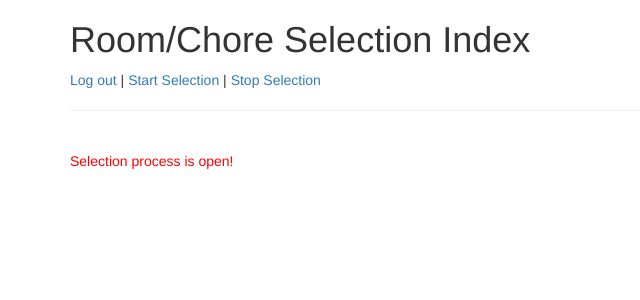
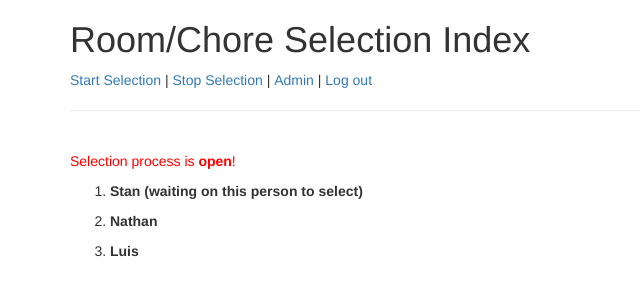
Before and after one commit to luisnaranjo733/pdtTools, a Django app: page / in a window 1280 px wide. Shown: the top 300 px of the page, without its empty margins (0-640 px from the left). Run offline with Django 3.2, Linux system fonts and the light colour scheme; a user stored in the database is signed in; data comes from the database, SQL or seed files in the repository; both versions use the stored data as it was after the commit; parts of the project's set-up code (start-up, migrations or seed data) failed here and were passed over; some libraries are stand-ins or nearby versions.

Commit message:
Selection Queue is mostly working
Queue is being displayed correctly, now need to implement the actual act
of selecting a room and chore

```diff
--- a/roomDoctor/models.py
+++ b/roomDoctor/models.py
@@ -139,9 +139,22 @@ class Person(models.Model):
 
         Ordered by descending house points'''
 
-        return Person.objects.filter(isLiveInField=True).order_by('-pointsField').filter(selectedField=False)
+        return Person.getLiveIns().filter(selectedField=False)
 
+    @staticmethod
+    def getLiveIns():
+        '''Gets all live-ins
 
+        Ordered by descending house points'''
+
+        return Person.objects.filter(isLiveInField=True).order_by('-pointsField')
+
+    def isSelecting(self):
+        queue = self.getSelectionQueue()
+        if queue:
+            return queue.first() == self
+        else:
+            return False
 
     def canTakeRoom(self, room, mates=[]):
         ''' Tells if a list of room mates can take a particular room
@@ -220,7 +233,10 @@ class Person(models.Model):
         self.setChore(chore)
 
     def __unicode__(self):
-        return self.getName()
+        name = self.getName()
+        if self.isSelecting():
+            name += ' (waiting on this person to select)'
+        return name
 
     # Low level Getter/Setter methods below
 
@@ -239,8 +255,8 @@ class Person(models.Model):
     def getPoints(self):
         return float(self.pointsField)
 
-    def getSelected(self):
-        return selectedField
+    def hasSelected(self):
+        return self.selectedField
 
     def setName(self, name):
         self.nameField = name
--- a/roomDoctor/views.py
+++ b/roomDoctor/views.py
@@ -4,12 +4,15 @@ from django.shortcuts import render, get_object_or_404, redirect
 from django.contrib.auth.decorators import login_required
 from django.http import HttpResponse, Http404, HttpResponseRedirect
 from django.contrib.auth import authenticate, login, logout
+from roomDoctor.models import Person
 
 import state
 
 @login_required
 def index(request):
     params = {'SELECTION_OPEN': state.selectionStatus()}
+    if params['SELECTION_OPEN']:
+        params['liveIns'] = Person.getLiveIns()
     return render(request, 'selectionIndex.html', params)
 
 @login_required
--- a/templates/selectionIndex.html
+++ b/templates/selectionIndex.html
@@ -2,13 +2,13 @@
 
 {% block head %}
 <style>
-ul
+#navUL
 {
 list-style-type:none;
 margin:0;
 padding:0;
 }
-li
+#navLI
 {
 display:inline;
 }
@@ -18,15 +18,29 @@ display:inline;
 {% block body %}
 <h1>Room/Chore Selection Index</h1>
 
-<ul>
-<li><a href="/logout">Log out</a></li> |
-<li><a href="/startSelection">Start Selection</a></li> |
-<li><a href="/stopSelection">Stop Selection</a></li>
+<ul id="navUL">
+<li id="navLI"><a href="/startSelection">Start Selection</a></li> |
+<li id="navLI"><a href="/stopSelection">Stop Selection</a></li> |
+{% if user.is_superuser %}
+<li id="navLI"><a href="/admin">Admin</a></li> |
+{% endif %}
+<li id="navLI"><a href="/logout">Log out</a></li>
 </ul>
 <hr><br>
 
 {% if SELECTION_OPEN %}
-<p style="color:red">Selection process is open!</p>
+<p style="color:red">Selection process is <span style="font-weight:bold">open</span>!</p>
+<ol>
+{% for person in liveIns %}
+    {% if person.hasSelected %}
+    <li><p>{{ person }}</p></li>
+    {% else %}
+    <li><p style="font-weight:bold">{{ person }}</p></li>
+    {% endif %}
+{% endfor %}
+</ol>
+{% else %}
+<p style="color:red">Selection process is <span style="font-weight:bold">closed</span>!</p>
 {% endif %}
 
 {% endblock body %}
```
Also changed, not shown: roomDoctor/init.py (+20 -2 lines), db.sqlite3, 3 other files.
